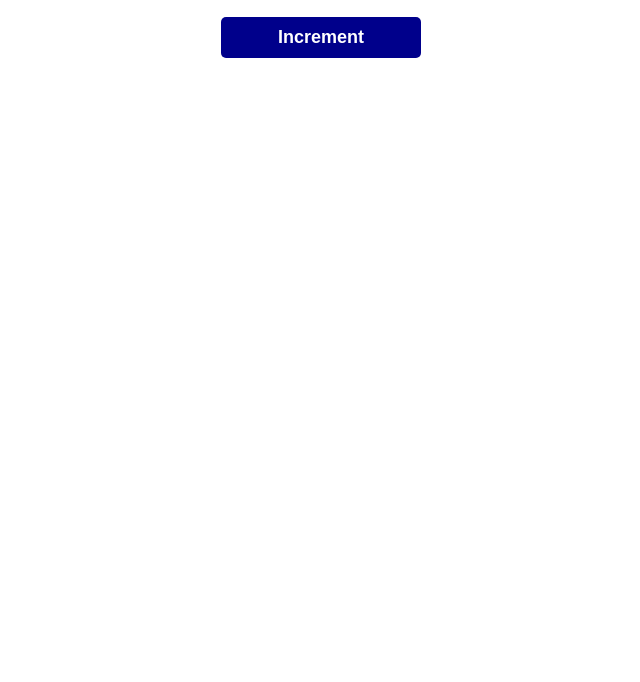
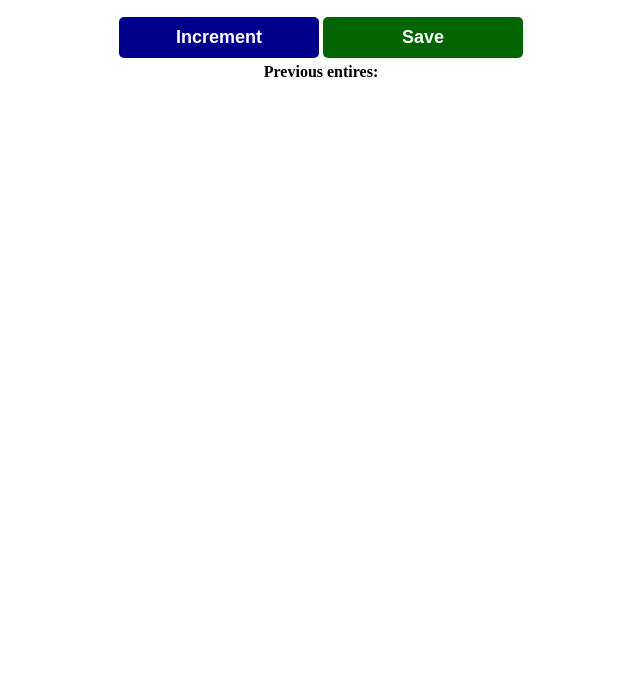
Before and after one commit to 0x9one/counter-app-js, a plain HTML site: page index.html in a window 1280 px wide. Shown: the part 118-800 px from the top of the page, without its empty margins (319-959 px from the left). Drawn offline with Linux system fonts and the light colour scheme.

Commit message:
Create save button and add save paragraph to render the count we save

```diff
--- a/css/style.css
+++ b/css/style.css
@@ -37,3 +37,6 @@ button {
 #increment-btn {
     background-color: darkblue;
 }
+#save-btn {
+    background-color: darkgreen;
+}
--- a/index.html
+++ b/index.html
@@ -14,6 +14,9 @@
 
         <!-- Create a Increment button -->
         <button id="increment-btn" onclick="increment()">Increment</button>
+        <!-- Create a save button -->
+        <button id="save-btn" onclick="save()">Save</button>
+        <p id="save-el">Previous entires: </p>
         <script src="js/main.js"></script>
     </body>
 </html>
--- a/js/main.js
+++ b/js/main.js
@@ -1,6 +1,13 @@
 let countEl = document.getElementById("count-el");
+let saveEL = document.getElementById("save-el");
 let count = 0;
 function increment() {
-    count = count + 1;
+    // Use the plus equal technique
+    count += 1;
     countEl.innerText = count;
 }
+// Create a save() function
+function save() {
+    let preveEntire = count + " -";
+    saveEL.innerText += preveEntire;
+}
```
